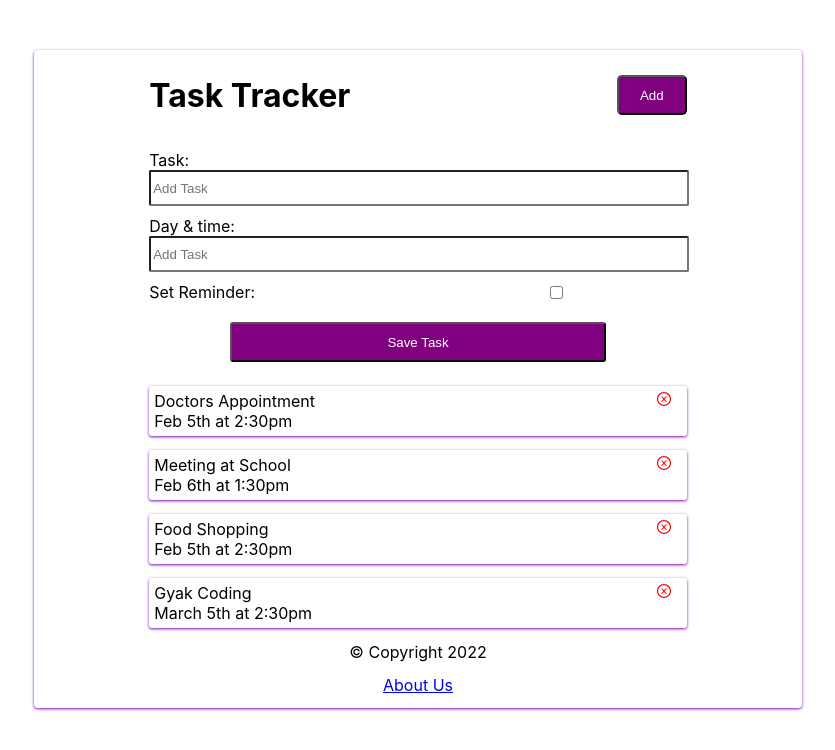
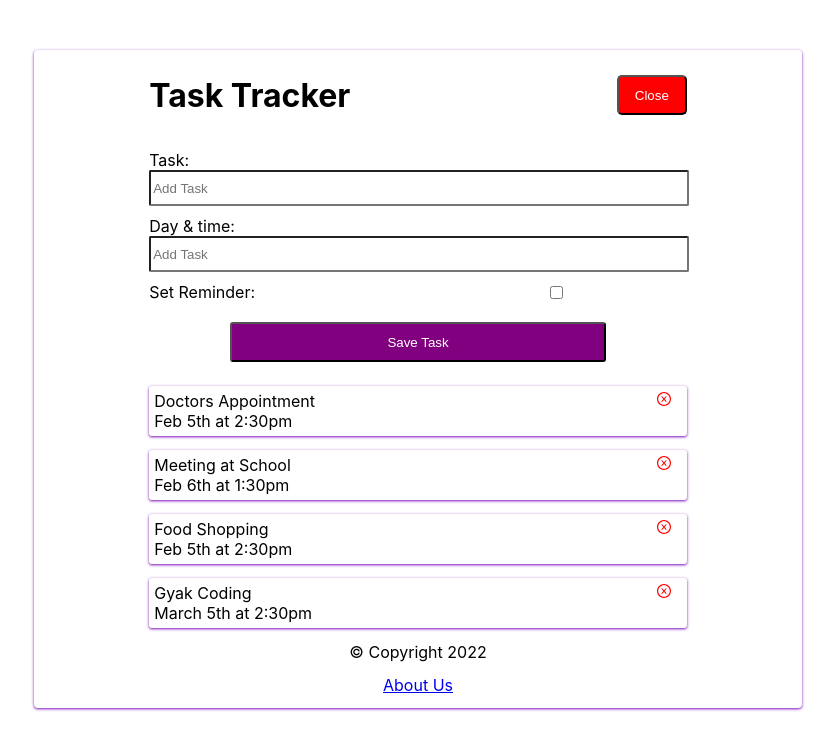
Before and after one commit to victorboadum/react-task-tracker, a React (Create React App) app: page / in a window 1280 px wide. Both pictures are taken after a click on the button "Add". Shown: the top 750 px of the page, without its empty margins (222-1057 px from the left). Built offline with nearby package versions, Linux system fonts and the light colour scheme.

Commit message:
more commits

```diff
--- a/src/App.js
+++ b/src/App.js
@@ -62,7 +62,16 @@ function App() {
         setTasks([...tasks, {id:tasks.length+1, text, day, reminder}]);
       }
 
-              //tasks.length+1
+
+      const [isAddTask, setIsAddTask] = useState(false);
+
+      //toggleAddTaskForm
+      const toggleAddTaskForm = ()=> {
+        setIsAddTask(!isAddTask);
+      }
+
+
+
   return (
     <div>
 
@@ -70,9 +79,9 @@ function App() {
       <div className="container">
 
 
-        <Header />
+        <Header isAddTask={isAddTask} toggleAddTaskForm={toggleAddTaskForm}/>
 
-        <AddTask addTask={addTask}/>
+        {isAddTask && <AddTask addTask={addTask}/>}
 
         {tasks.length > 0 ? <ShowTask tasks={tasks} onDelete={deleteTask} toggleOndbClick={toggleOndbClick}/>
         : 'no task to show'}
--- a/src/Components/AddTask.js
+++ b/src/Components/AddTask.js
@@ -42,7 +42,7 @@ import {useState} from 'react'
             </div>
 
             <div className="input-section reminder-section">
-              <p>Set Reminder:</p> <input type="checkbox" checked={reminder} onChange={(le)=> setReminder(le.currentTarget.checked)} value={reminder} className="checkbox"/>
+              <p>Set Reminder:</p> <input type="checkbox" required checked={reminder} onChange={(le)=> setReminder(le.currentTarget.checked)} value={reminder} className="checkbox"/>
             </div>
 
             <div className="input-section btn-save-sec">
--- a/src/Components/Button.js
+++ b/src/Components/Button.js
@@ -2,13 +2,13 @@ import './../App.css';
 
 
 
-const Button = ({onClick}) => {
+const Button = ({isAddTask, onClick}) => {
 
   return (
     <div>
       <div>
-        <button onClick={onClick} className="btn-add">
-            Add
+        <button onClick={onClick} className="btn-add" style={{backgroundColor: `${isAddTask ? 'red' : 'purple'}`}}>
+            {isAddTask ? 'Close' : 'Add'}
         </button>
       </div>
     </div>
--- a/src/Components/Header.js
+++ b/src/Components/Header.js
@@ -2,11 +2,11 @@ import './../App.css';
 import Button from './Button';
 
 
-const Header = () => {
+const Header = ({isAddTask, toggleAddTaskForm}) => {
 
-  const onClick = () => {
+  /*const onClick = () => {
     console.log("hello world")
-  }
+  }*/
 
   return (
     <div>
@@ -17,7 +17,7 @@ const Header = () => {
                 <h1 className="title">Task Tracker</h1>
             </div>
 
-            <Button onClick={onClick}/>
+            <Button isAddTask={isAddTask} onClick={()=> toggleAddTaskForm()}/>
 
         </div>
 
```
